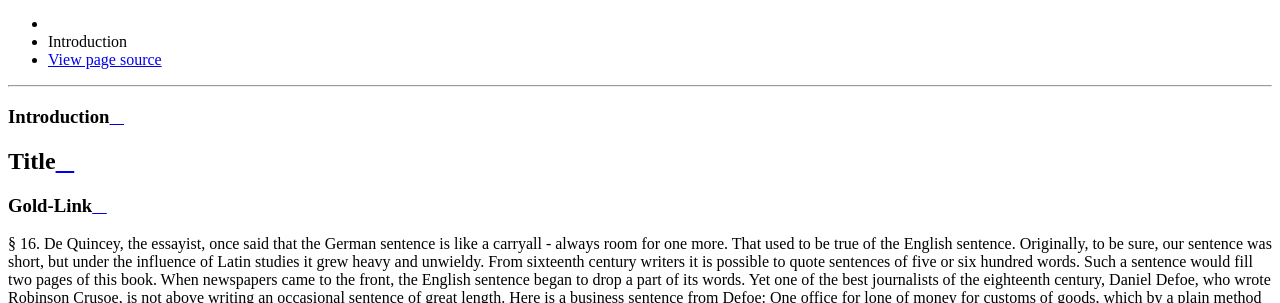
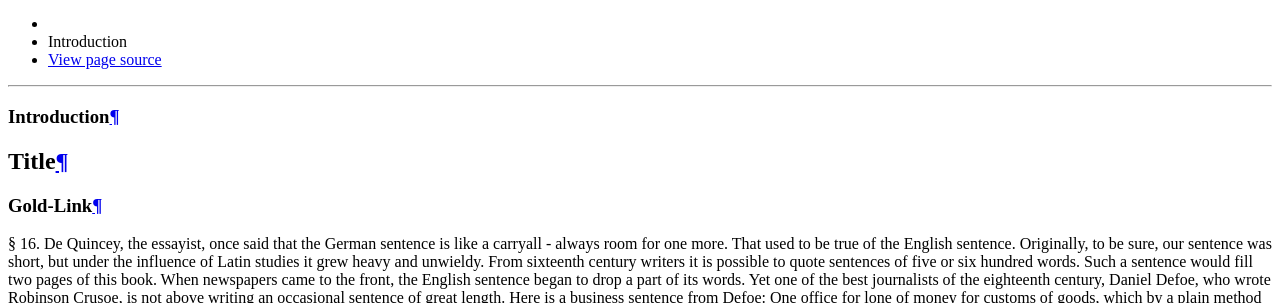
Before and after one commit to GVThorne/GoldLinkAPI, a Sphinx documentation site: the page built from docs/source/introduction.rst, in a window 1280 px wide and 900 px high. Shown: the part 247-550 px from the top of the window. Built offline with Sphinx 7.4.7 and the Read the Docs theme 2.0.0, drawn with Linux system fonts in a browser that asks for light colours.

Commit message:
Update conf.py

```diff
--- a/docs/source/conf.py
+++ b/docs/source/conf.py
@@ -27,8 +27,23 @@
 #
 # needs_sphinx = '1.0'
 
+on_rtd = os.environ.get('READTHEDOCS', None) == 'True'
 
-html_style = 'css/theme_overrides.css'
+if not on_rtd:  # only import and set the theme if we're building docs locally
+  import sphinx_rtd_theme
+  html_theme = 'sphinx_rtd_theme'
+  html_theme_path = [sphinx_rtd_theme.get_html_theme_path()]
+  html_style = 'css/theme_overrides.css'
+else:
+  html_context = {
+    'css_files': [
+        'https://media.readthedocs.org/css/sphinx_rtd_theme.css',
+        'https://media.readthedocs.org/css/readthedocs-doc-embed.css',
+        '_static/css/theme_overrides.css',
+    ],
+  }
+
+# html_style = 'css/theme_overrides.css'
 # Add any Sphinx extension module names here, as strings. They can be
 # extensions coming with Sphinx (named 'sphinx.ext.*') or your custom
 # ones.
```
